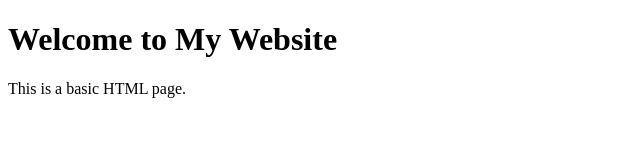
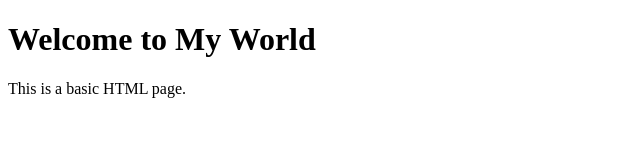
Before and after one commit to anbarasananbu24/Practice-Repo, a plain HTML site: page index.html in a window 1280 px wide. Shown: the full height of the page, 0-640 px from the left. Drawn offline with Linux system fonts and the light colour scheme.

Commit message:
flat : changed my html file

```diff
--- a/index.html
+++ b/index.html
@@ -5,7 +5,7 @@
     <title>My First Web Page</title>
 </head>
 <body>
-    <h1>Welcome to My Website</h1>
+    <h1>Welcome to My World</h1>
     <p>This is a basic HTML page.</p>
 </body>
 </html>
```
